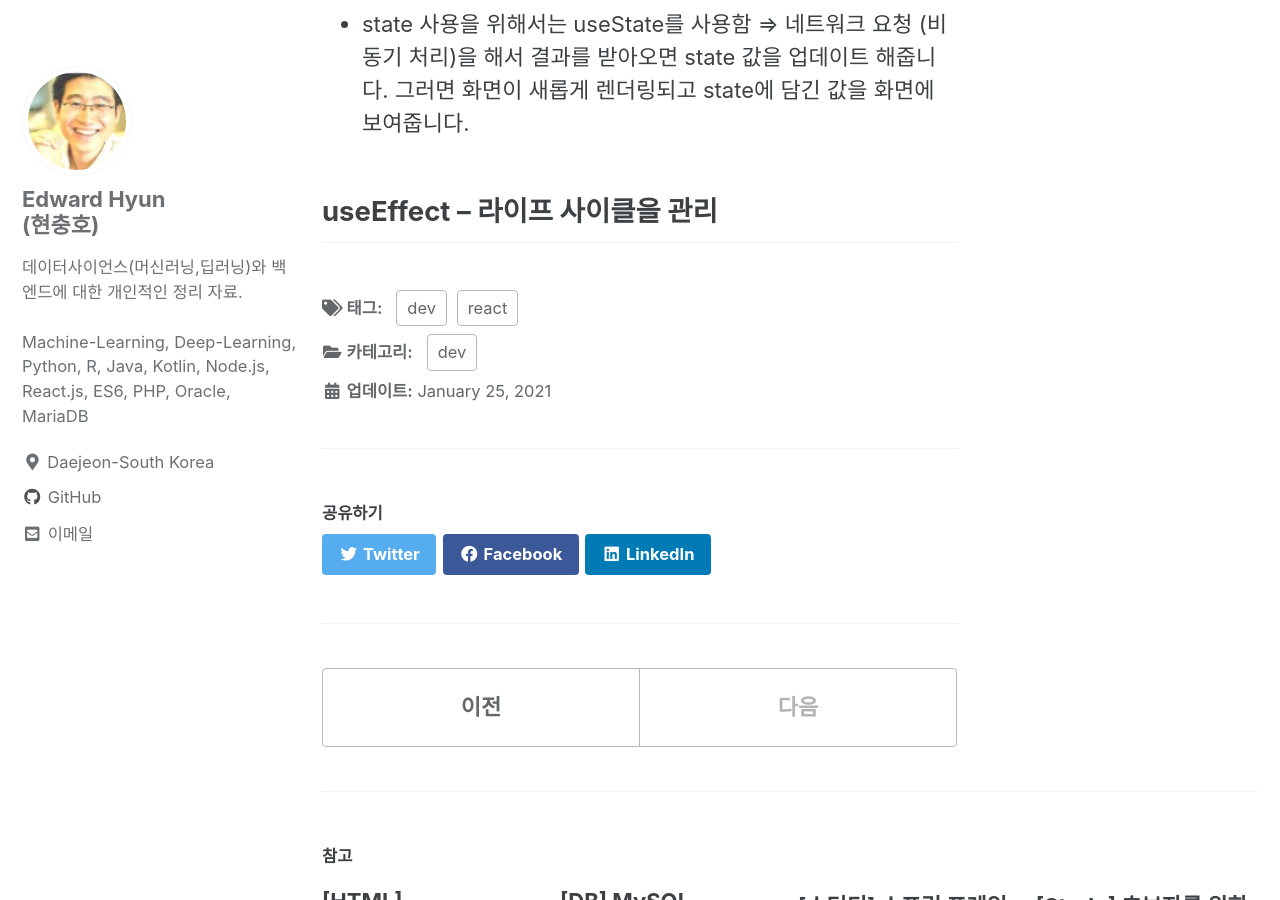
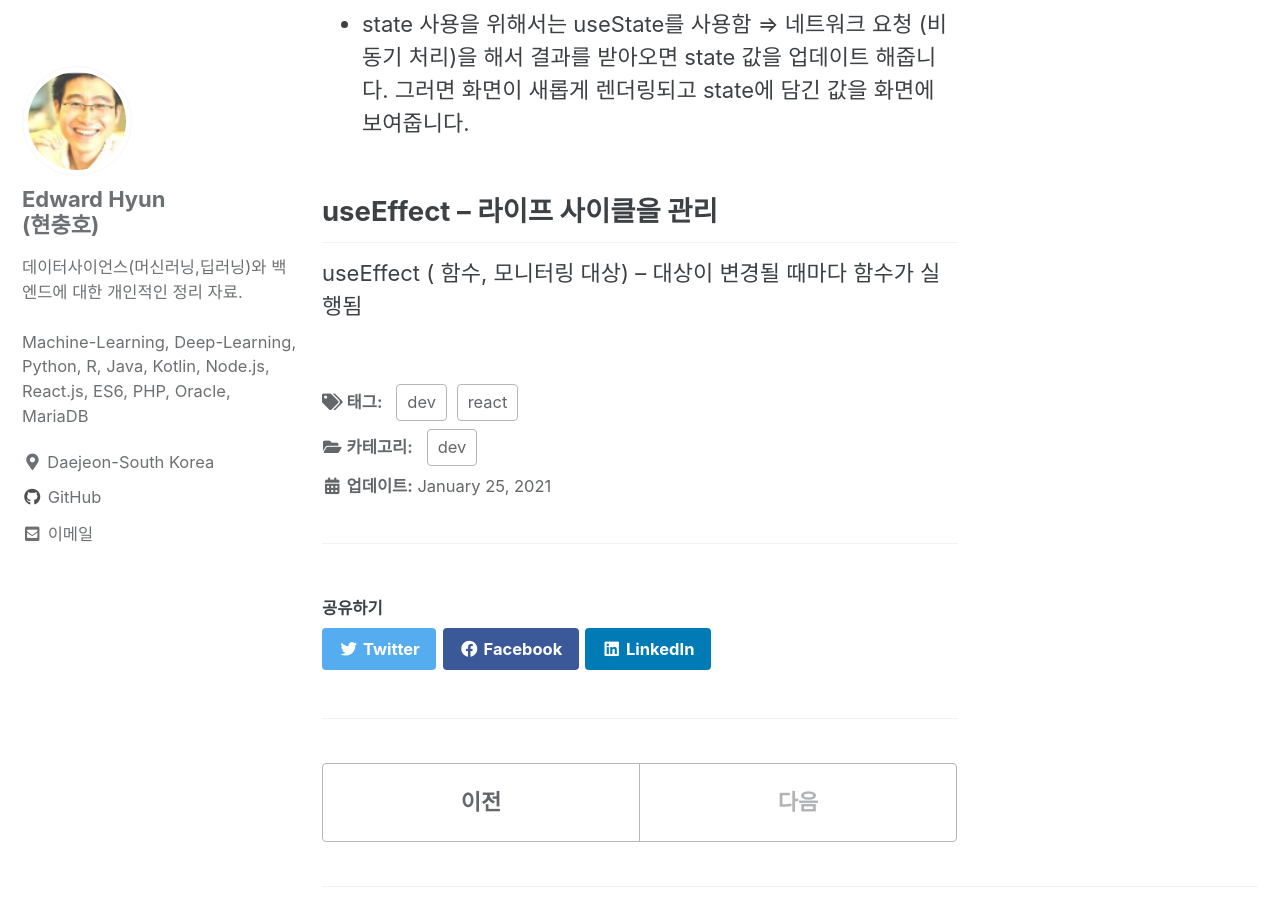
Before and after one commit to iamhch24/iamhch24.github.io, a Jekyll site: the page built from _posts/2021-01-25-[React].md, in a window 1280 px wide and 900 px high, scrolled down 3297 px. Built offline with Jekyll 4.4.1, drawn with Linux system fonts in a browser that asks for light colours; cached includes are drawn as plain includes.

Commit message:
_posts/2021-01-25-[React].md updated from https://stackedit.io/

```diff
--- a/_posts/2021-01-25-[React].md
+++ b/_posts/2021-01-25-[React].md
@@ -91,8 +91,10 @@ function ChildComponent(props){
 ⇒ 네트워크 요청 (비동기 처리)을 해서 결과를 받아오면 state 값을 업데이트 해줍니다. 그러면 화면이 새롭게 렌더링되고 state에 담긴 값을 화면에 보여줍니다.
 
 ## useEffect -- 라이프 사이클을 관리
+useEffect ( 함수, 모니터링 대상) -- 대상이 변경될 때마다 함수가 실행됨
+
 <!--stackedit_data:
-eyJoaXN0b3J5IjpbLTExNDY5NzUxMjQsMTEwMTQ0OTY5MywtMT
-Y0MjQzMTE4NSwtMTY2NzM0MzU2NiwxMzA2Nzg1Mjk2LC0xOTYx
-NTk2Nzk4XX0=
+eyJoaXN0b3J5IjpbLTI1NzkyMTUxNiwxMTAxNDQ5NjkzLC0xNj
+QyNDMxMTg1LC0xNjY3MzQzNTY2LDEzMDY3ODUyOTYsLTE5NjE1
+OTY3OThdfQ==
 -->
```
